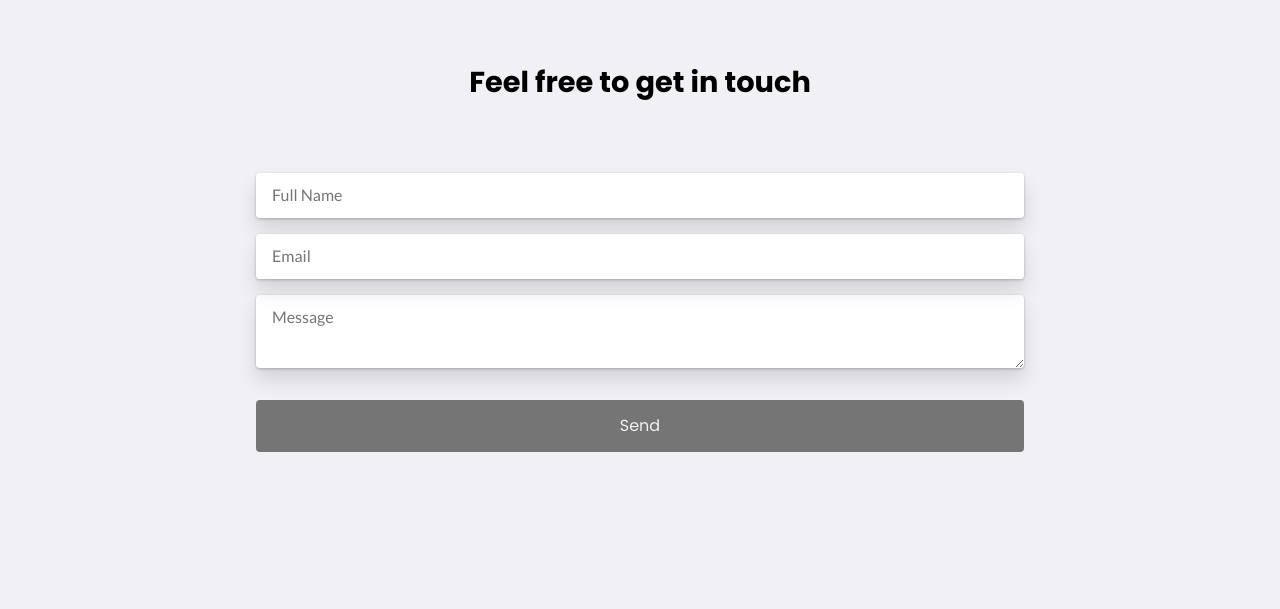
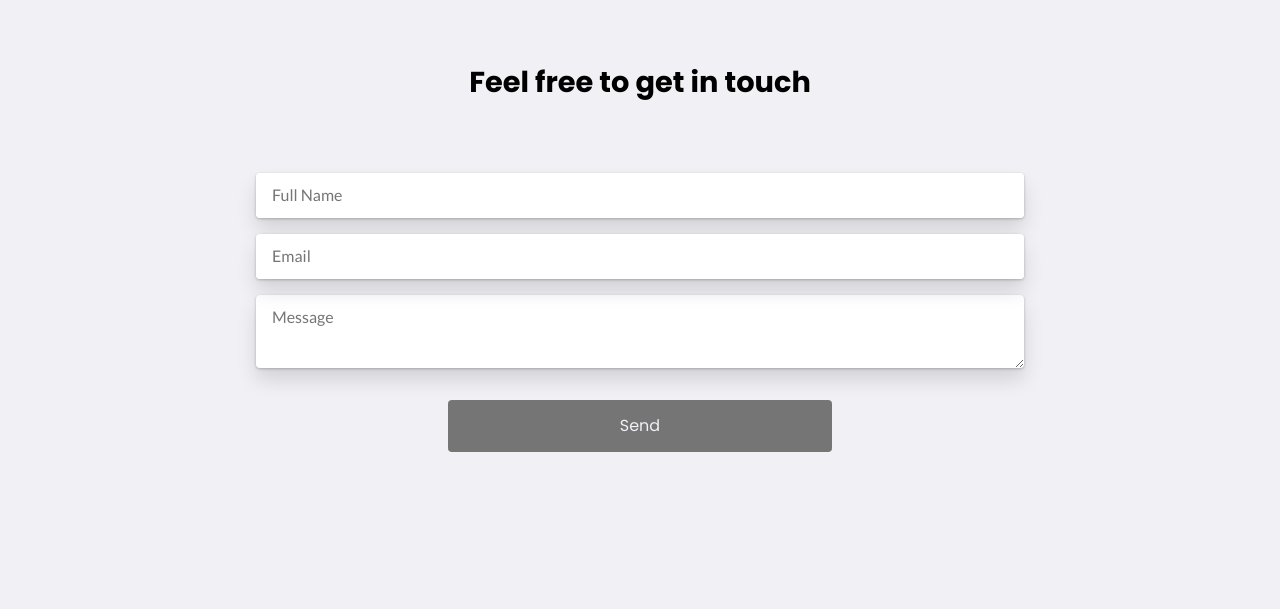
Before and after one commit to RabWinter/portfolio-main, a plain HTML site: page index.html in a window 1280 px wide. Shown: the part 3586-4195 px from the top of the page. Drawn offline with Linux system fonts and the light colour scheme.

```diff
--- a/app/scss/abstracts/_components.scss
+++ b/app/scss/abstracts/_components.scss
@@ -28,6 +28,11 @@ button {
  background-color: var(--btn);
 }
 
+.btn-submit {
+  width: 50%;
+  margin: 0 auto;
+}
+
 .logo__container {
   height: 3rem;
   width: 3rem;
--- a/index.html
+++ b/index.html
@@ -277,7 +277,7 @@
      </div>
     </section>
 
-    <!-- Section Contact -->
+    <!-- Contact Form -->
     <section class="section contact" id="section-3">
      <div class="contact__inner container max-width">
       <h1 class="contact__title section-title">Feel free to get in touch</h1>
@@ -291,14 +291,7 @@
         <small class="contact__error"></small>
        </div>
        <textarea name="message" id="message" placeholder="Message"></textarea>
-       <!-- <input
-        class="btn btn-light"
-        type="submit"
-        value="Send"
-        id="btn-submit"
-       /> -->
-       <button class="btn btn-light">Send</button>
-       <div data-netlify-recaptcha="true"></div>
+       <button class="btn btn-light btn-submit" id="btn-submit">Send</button>
       </form>
      </div>
     </section>
```
Also changed, not shown: css/main.css, 1 other file.
